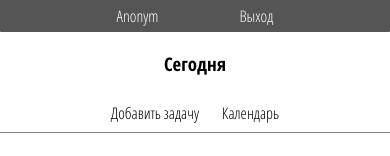
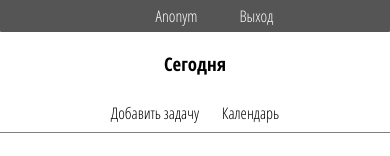
Before and after one commit to segaChe/checklist, a plain HTML site: page main.html in a window 390 px wide. Shown: the top 156 px of the page. Drawn offline with Linux system fonts and the light colour scheme; no server answers.

Commit message:
Update user.css

```diff
--- a/blocks/user/user.css
+++ b/blocks/user/user.css
@@ -33,7 +33,7 @@
 	}
 
 	.user > * {
-		margin: 0 10%;
+		margin: 0 0 0 10%;
 
 	}
 }
```
